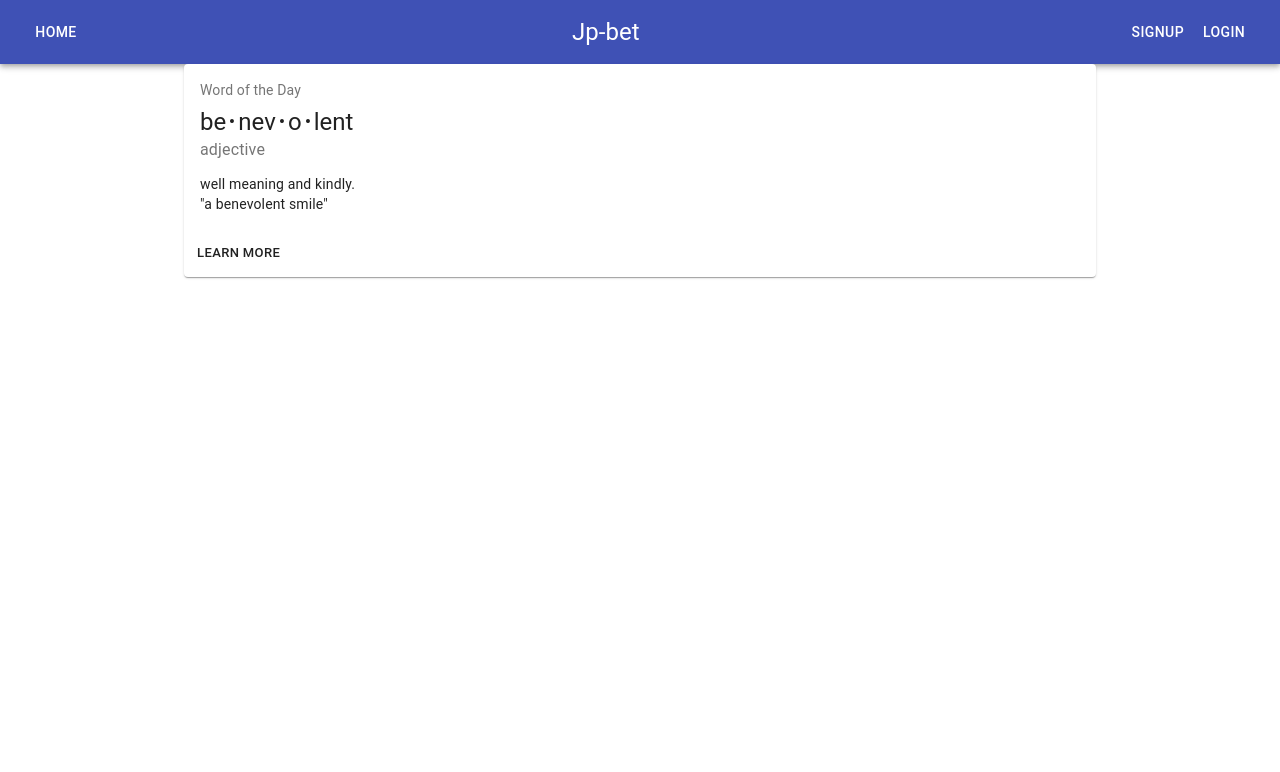
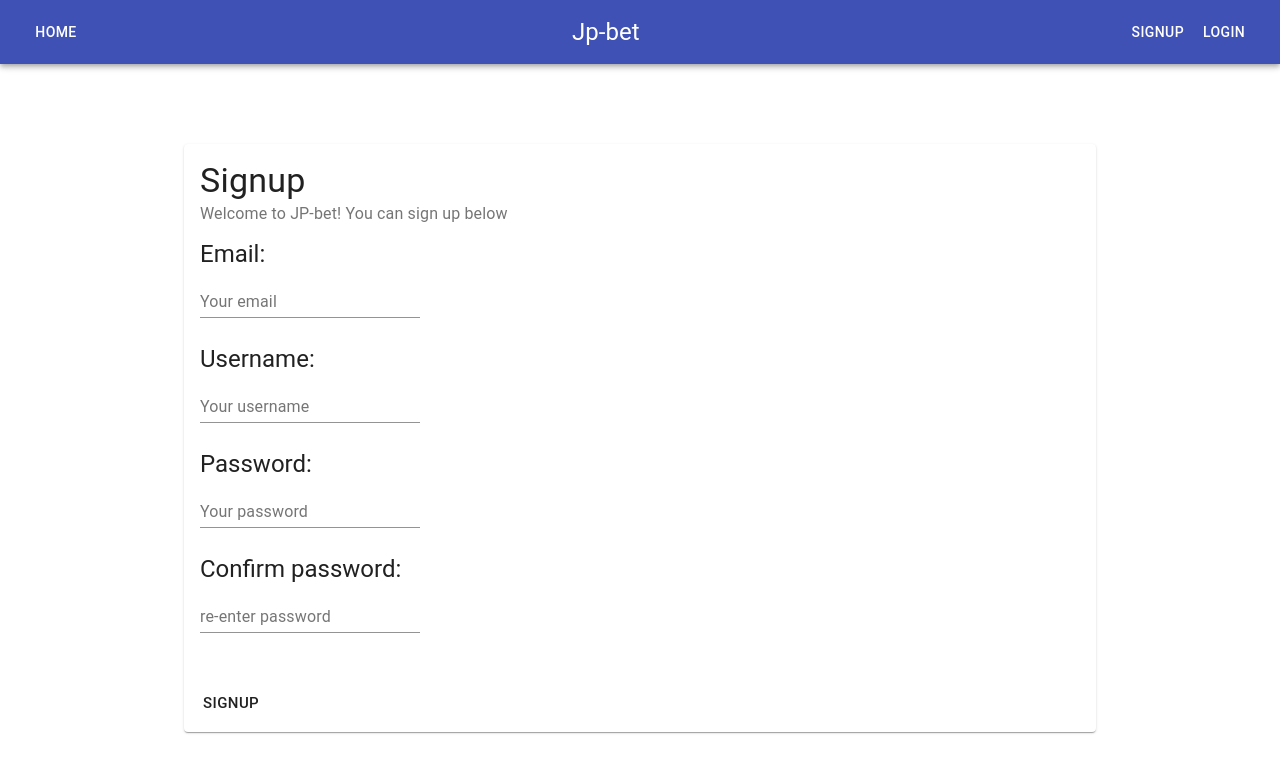
Before and after one commit to japiirainen/jp-bet, a React (Create React App) app: page /signup in a window 1280 px wide. Shown: the top 772 px of the page. Built offline with nearby package versions, Linux system fonts and the light colour scheme.

Commit message:
not much

```diff
--- a/src/components/Loginpage/Loginpage.tsx
+++ b/src/components/Loginpage/Loginpage.tsx
@@ -5,26 +5,40 @@ import CardActions from '@material-ui/core/CardActions'
 import CardContent from '@material-ui/core/CardContent'
 import Button from '@material-ui/core/Button'
 import Typography from '@material-ui/core/Typography'
+import TextField from '@material-ui/core/TextField'
 
 const Loginpage: React.FC = () => {
     const classes = useStyles()
-    const bull = <span className={classes.bullet}>•</span>
 
     return (
         <Card className={classes.root}>
             <CardContent>
-
-                <Typography variant="h5" component="h2">
-                    Login below
+                <Typography
+                    className={classes.typo}
+                    variant="h4"
+                    component="h2"
+                >
+                    Login
                 </Typography>
-                <Typography className={classes.pos} color="textSecondary">
-                    adjective
+                <Typography className={classes.typo} color="textSecondary">
+                    If you have already signed up you can login below.
                 </Typography>
-                <Typography variant="body2" component="p">
-                    well meaning and kindly.
-                    <br />
-                    {'"a benevolent smile"'}
+                <Typography className={classes.typo} variant="h5" component="p">
+                    Email:
                 </Typography>
+                <TextField
+                    className={classes.input}
+                    id="standard-basic"
+                    label="Your email"
+                />
+                <Typography className={classes.typo} variant="h5" component="p">
+                    Password:
+                </Typography>
+                <TextField
+                    className={classes.input}
+                    id="standard-basic"
+                    label="Your password"
+                />
             </CardContent>
             <CardActions>
                 <Button size="large">Login</Button>
--- a/src/components/Loginpage/styles.ts
+++ b/src/components/Loginpage/styles.ts
@@ -2,20 +2,20 @@ import { makeStyles } from '@material-ui/core/styles'
 
 const useStyles = makeStyles({
     root: {
-        minWidth: 275,
-
-    },
-    bullet: {
-        display: 'inline-block',
-        margin: '0 2px',
-        transform: 'scale(0.8)',
-    },
-    title: {
-        fontSize: 14,
+        width: '200px',
+        minWidth: '100%',
+        marginTop: '5rem',
     },
     pos: {
         marginBottom: 12,
     },
+    input: {
+        marginBottom: 20,
+    },
+    typo: {
+        marginTop: 10,
+        marginBottom: 10,
+    },
 })
 
 export default useStyles
--- a/src/components/Signuppage/Signuppage.tsx
+++ b/src/components/Signuppage/Signuppage.tsx
@@ -5,35 +5,56 @@ import CardActions from '@material-ui/core/CardActions'
 import CardContent from '@material-ui/core/CardContent'
 import Button from '@material-ui/core/Button'
 import Typography from '@material-ui/core/Typography'
+import { TextField } from '@material-ui/core'
 
 const Signuppage: React.FC = () => {
     const classes = useStyles()
-    const bull = <span className={classes.bullet}>•</span>
+
 
     return (
         <Card className={classes.root}>
             <CardContent>
-                <Typography
-                    className={classes.title}
-                    color="textSecondary"
-                    gutterBottom
-                >
-                    Word of the Day
-                </Typography>
-                <Typography variant="h5" component="h2">
-                    be{bull}nev{bull}o{bull}lent
+                <Typography variant="h4" component="h2">
+                    Signup
                 </Typography>
                 <Typography className={classes.pos} color="textSecondary">
-                    adjective
+                    Welcome to JP-bet! You can sign up below
                 </Typography>
-                <Typography variant="body2" component="p">
-                    well meaning and kindly.
-                    <br />
-                    {'"a benevolent smile"'}
+                <Typography variant="h5" component="p">
+                    Email:
                 </Typography>
+                <TextField
+                    className={classes.textfield}
+                    id="standard-basic"
+                    label="Your email"
+                />
+                 <Typography variant="h5" component="p">
+                    Username:
+                </Typography>
+                <TextField
+                    className={classes.textfield}
+                    id="standard-basic"
+                    label="Your username"
+                />
+                <Typography variant="h5" component="p">
+                    Password:
+                </Typography>
+                <TextField
+                    className={classes.textfield}
+                    id="standard-basic"
+                    label="Your password"
+                />
+                <Typography variant="h5" component="p">
+                    Confirm password:
+                </Typography>
+                <TextField
+                    className={classes.textfield}
+                    id="standard-basic"
+                    label="re-enter password"
+                />
             </CardContent>
             <CardActions>
-                <Button size="small">Learn More</Button>
+                <Button size="large">Signup</Button>
             </CardActions>
         </Card>
     )
--- a/src/components/Signuppage/styles.ts
+++ b/src/components/Signuppage/styles.ts
@@ -2,19 +2,17 @@ import { makeStyles } from '@material-ui/core/styles'
 
 const useStyles = makeStyles({
     root: {
-        minWidth: 275,
-    },
-    bullet: {
-        display: 'inline-block',
-        margin: '0 2px',
-        transform: 'scale(0.8)',
-    },
-    title: {
-        fontSize: 14,
+        width: '200px',
+        minWidth: '100%',
+        marginTop: '5rem'
     },
     pos: {
         marginBottom: 12,
     },
+    textfield: {
+        marginBottom: 25,
+
+    },
+
 })
-
 export default useStyles
```
